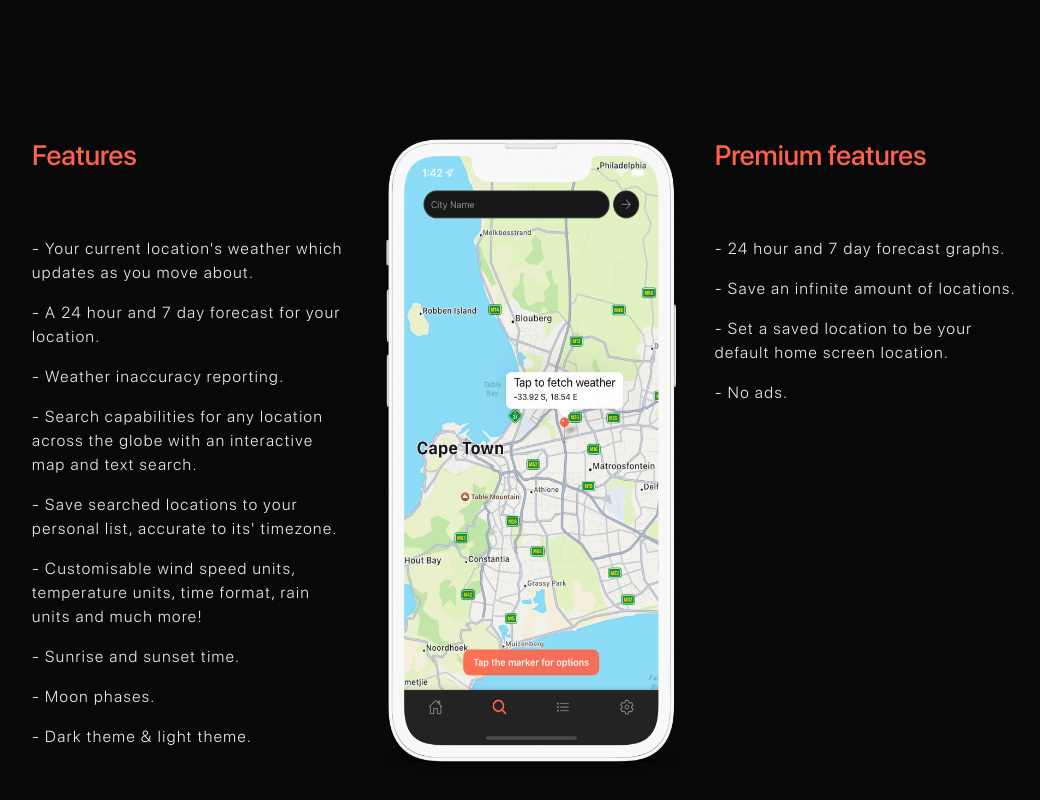
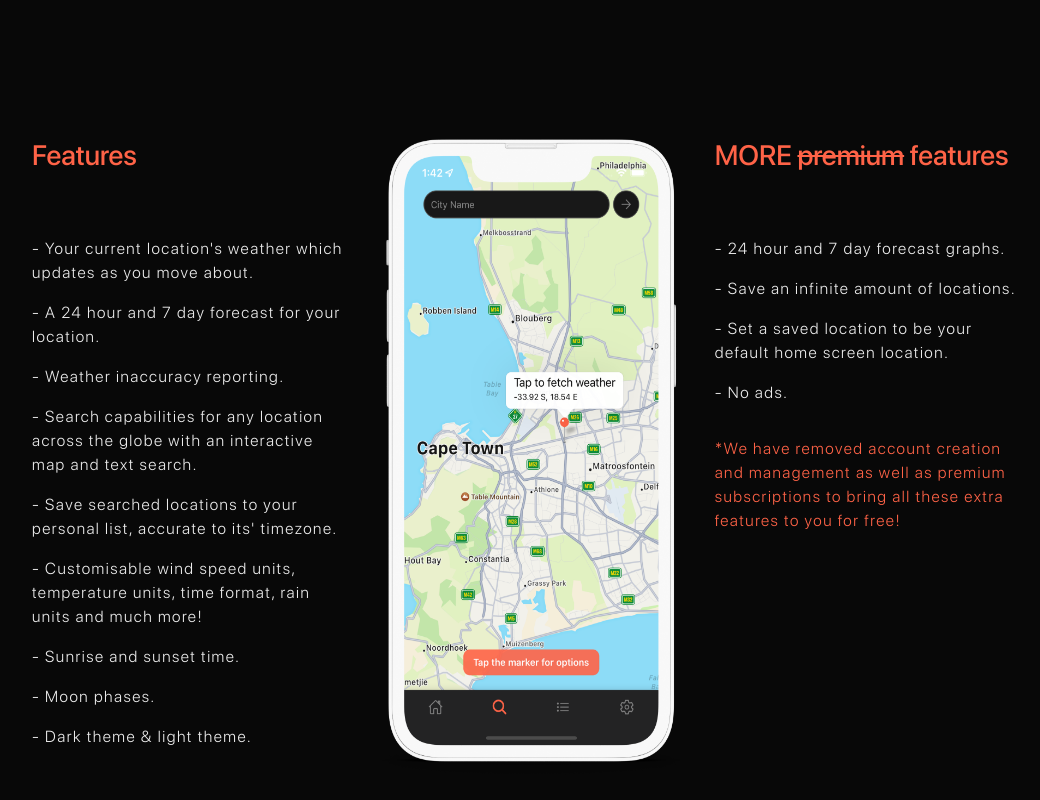
Before and after one commit to jadonhansen/jh-apps-portfolio, a React (Create React App) app: page /weatherly in a window 1280 px wide. Shown: the part 1509-2309 px from the top of the page, without its empty margins (108-1148 px from the left). Built offline with nearby package versions, Linux system fonts and the light colour scheme; no server answers; a web font is replaced by a local one.

Commit message:
updated weatherly description, policy

```diff
--- a/src/index.tsx
+++ b/src/index.tsx
@@ -1,6 +1,6 @@
 import React from "react";
 import ReactDOM from "react-dom/client";
-import reportWebVitals from "./reportWebVitals";
+// import reportWebVitals from "./reportWebVitals";
 import { BrowserRouter } from "react-router-dom";
 
 import App from "./App";
@@ -21,4 +21,4 @@ root.render(
 // If you want to start measuring performance in your app, pass a function
 // to log results (for example: reportWebVitals(console.log))
 // or send to an analytics endpoint. Learn more: https://bit.ly/CRA-vitals
-reportWebVitals();
+// reportWebVitals();
--- a/src/pages/DigiWalletPolicy.tsx
+++ b/src/pages/DigiWalletPolicy.tsx
@@ -192,7 +192,7 @@ export default function DigiWalletPolicy(props: DigiWalletPolicyProps) {
 				</li>
 			</ol>
 			<p className={"text-muted bottom-info"}>We hope to provide you with a unique experience while using DigiWallet!</p>
-			<p className="text-muted">© 2023 Jadon Hansen.</p>
+			<p className="text-muted">© 2024 Jadon Hansen.</p>
 		</div>
 	);
 }
--- a/src/pages/LocalHustlePolicy.tsx
+++ b/src/pages/LocalHustlePolicy.tsx
@@ -222,7 +222,7 @@ export default function LocalHustlePolicy(props: LocalHustlePolicyProps) {
 				</li>
 			</ol>
 			<p className={"text-muted bottom-info"}>We hope to provide you with a great experience while using Local Hustle!</p>
-			<p className="text-muted">© 2023 Jadon Hansen</p>
+			<p className="text-muted">© 2024 Jadon Hansen</p>
 		</div>
 	);
 }
--- a/src/pages/Weatherly.tsx
+++ b/src/pages/Weatherly.tsx
@@ -74,11 +74,12 @@ export default function Weatherly(props: WeatherlyProps) {
 					<img src={require("../assets/weatherly/weatherlyFeatures.png")}></img>
 				</div>
 				<div className="col-12 col-lg-4 mb-3">
-					<h3>Premium features</h3>
+					<h3>MORE <span className="strike">premium</span> features</h3>
 					<p>- 24 hour and 7 day forecast graphs.</p>
 					<p>- Save an infinite amount of locations.</p>
 					<p>- Set a saved location to be your default home screen location.</p>
 					<p>- No ads.</p>
+					<p className="premium-notice">*We have removed account creation and management as well as premium subscriptions to bring all these extra features to you for free!</p>
 				</div>
 			</div>
 
--- a/src/reportWebVitals.ts
+++ b/src/reportWebVitals.ts
@@ -1,15 +1,17 @@
-import { ReportHandler } from "web-vitals";
+// DISABLED UNTIL THIS ISSUE IS RESOLVED: https://github.com/GoogleChrome/web-vitals/issues/482
 
-const reportWebVitals = (onPerfEntry?: ReportHandler) => {
-	if (onPerfEntry && onPerfEntry instanceof Function) {
-		import("web-vitals").then(({ getCLS, getFID, getFCP, getLCP, getTTFB }) => {
-			getCLS(onPerfEntry);
-			getFID(onPerfEntry);
-			getFCP(onPerfEntry);
-			getLCP(onPerfEntry);
-			getTTFB(onPerfEntry);
-		});
-	}
-};
+// import { ReportHandler } from "web-vitals";
 
-export default reportWebVitals;
+// const reportWebVitals = (onPerfEntry?: ReportHandler) => {
+// 	if (onPerfEntry && onPerfEntry instanceof Function) {
+// 		import("web-vitals").then(({ getCLS, getFID, getFCP, getLCP, getTTFB }) => {
+// 			getCLS(onPerfEntry);
+// 			getFID(onPerfEntry);
+// 			getFCP(onPerfEntry);
+// 			getLCP(onPerfEntry);
+// 			getTTFB(onPerfEntry);
+// 		});
+// 	}
+// };
+
+// export default reportWebVitals;
--- a/src/styles/weatherly.scss
+++ b/src/styles/weatherly.scss
@@ -192,6 +192,15 @@
 			margin-bottom: 4rem;
 		}
 
+		.strike {
+			text-decoration: line-through;
+		}
+
+		.premium-notice {
+			margin-top: 2rem;
+			color: tomato !important;
+		}
+
 		.img-col {
 			display: flex;
 			justify-content: center;
@@ -229,19 +238,24 @@
 
 @media only screen and (max-width: 1500px) {
 	.weatherly {
-		.landing, .features, .api {
+		.landing,
+		.features,
+		.api {
 			width: 80%;
 		}
 
 		.about {
-			width: 90%
+			width: 90%;
 		}
 	}
 }
 
 @media only screen and (max-width: 1000px) {
 	.weatherly {
-		.landing, .about, .features, .api {
+		.landing,
+		.about,
+		.features,
+		.api {
 			width: 100%;
 			margin-bottom: 4rem;
 
```
Also changed, not shown: package.json (+20 -20 lines), 1 other file (tests, documents, lock files or other folders).
